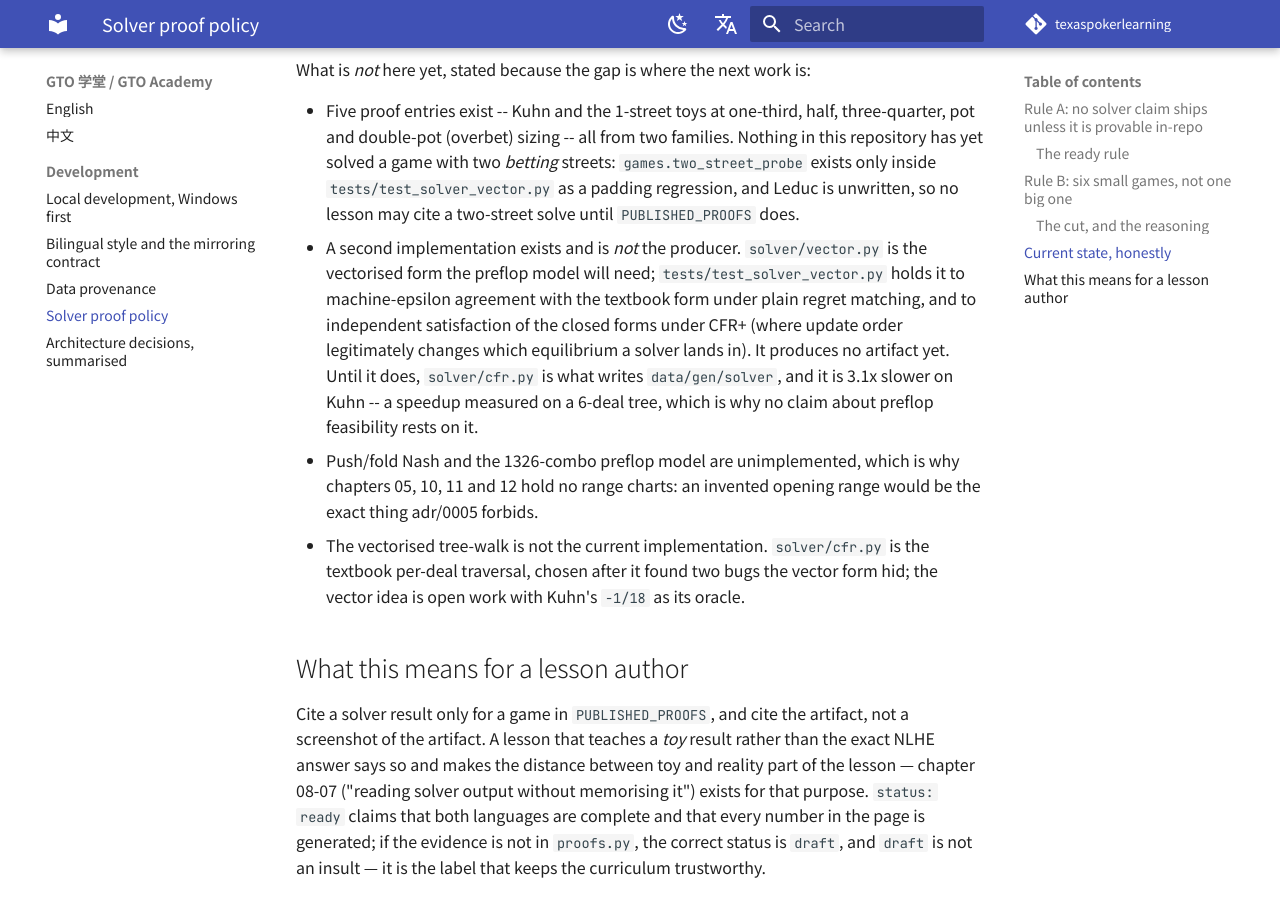
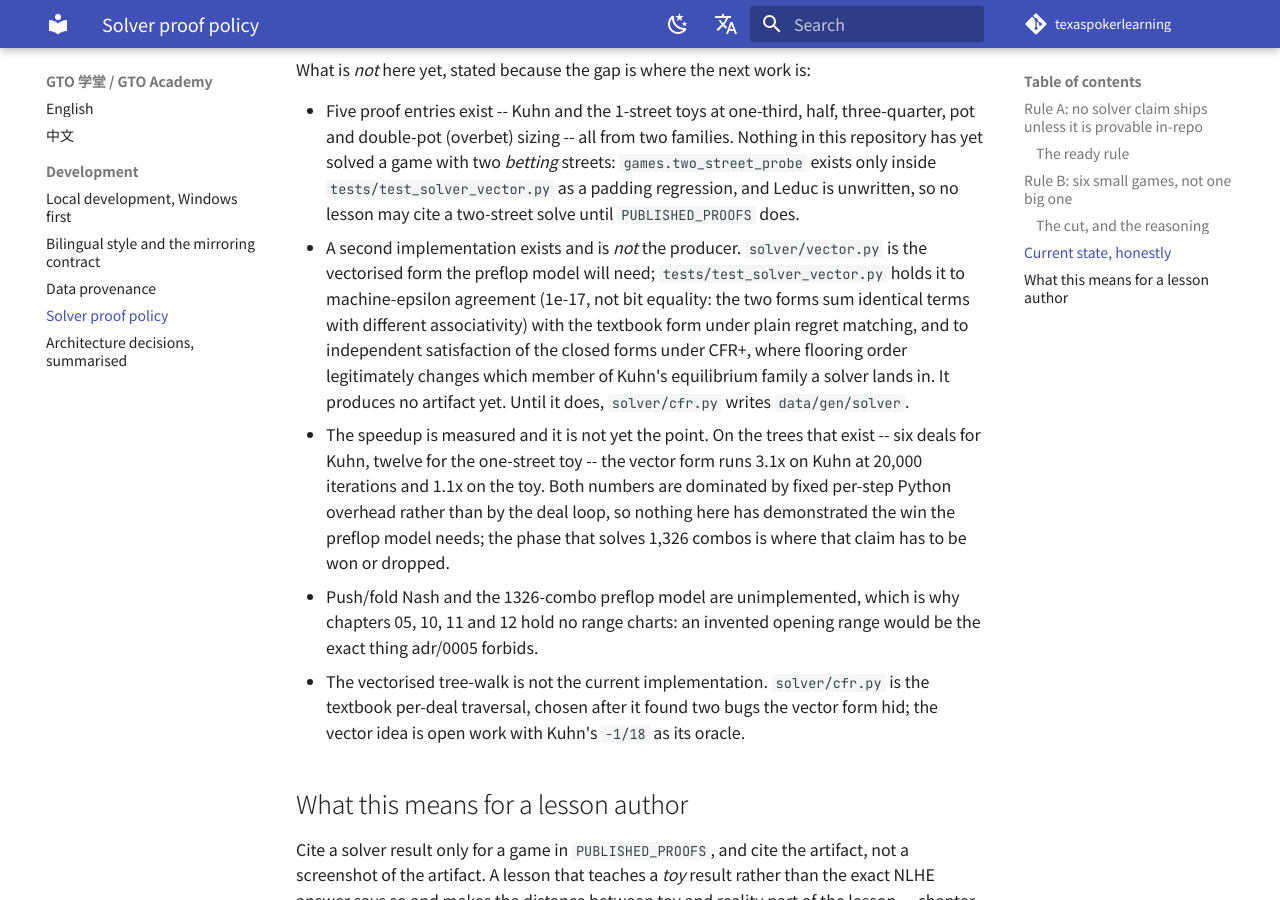
Before and after one commit to RolandHuang17/texaspokerlearning, an MkDocs documentation site: the page built from docs/development/solver-proof-policy.md, in a window 1280 px wide and 900 px high, scrolled down 3623 px. Built offline with MkDocs 1.6.1 and Material for MkDocs 9.7.7, drawn with Linux system fonts in a browser that asks for light colours; comment, search, counter and statistics services are not loaded.

Commit message:
A1 follow-up: the honest speedup sentence, and a live per-node mask removal
solver-proof-policy.md now records what was actually measured: the vector form runs 3.1x on Kuhn at
20k iterations and 1.1x on the one-street toy, and timing two steps of each puts both at ~0.2ms --
meaning those totals are fixed per-step Python cost rather than the deal loop. With six-deal trees
there is no evidence yet that vectorisation buys what the preflop model needs, so that is stated
instead of letting a single number imply a demonstrated capability.

Also deletes the per-node action mask, which could never mask anything: it was built as ones() at
exactly the width of the slice that reads it, so indexing it by action returned an all-True column.
The column-count collision it aimed at is prevented by the gather's own width slice; the padding
hazard it pointed at is handled where it bites, in current_matrix, which fills padded columns with an
even split so no read turns "this action is not here" into "probability zero".

Co-Authored-By: Claude <noreply@anthropic.com>

```diff
--- a/docs/development/solver-proof-policy.md
+++ b/docs/development/solver-proof-policy.md
@@ -127,11 +127,16 @@ What is *not* here yet, stated because the gap is where the next work is:
   ``tests/test_solver_vector.py`` as a padding regression, and Leduc is unwritten, so no lesson may cite
   a two-street solve until `PUBLISHED_PROOFS` does.
 - A second implementation exists and is *not* the producer. `solver/vector.py` is the vectorised form the
-  preflop model will need; `tests/test_solver_vector.py` holds it to machine-epsilon agreement with the
-  textbook form under plain regret matching, and to independent satisfaction of the closed forms under
-  CFR+ (where update order legitimately changes which equilibrium a solver lands in). It produces no
-  artifact yet. Until it does, `solver/cfr.py` is what writes `data/gen/solver`, and it is 3.1x slower on
-  Kuhn -- a speedup measured on a 6-deal tree, which is why no claim about preflop feasibility rests on it.
+  preflop model will need; `tests/test_solver_vector.py` holds it to machine-epsilon agreement (1e-17,
+  not bit equality: the two forms sum identical terms with different associativity) with the textbook
+  form under plain regret matching, and to independent satisfaction of the closed forms under CFR+, where
+  flooring order legitimately changes which member of Kuhn's equilibrium family a solver lands in. It
+  produces no artifact yet. Until it does, `solver/cfr.py` writes `data/gen/solver`.
+- The speedup is measured and it is not yet the point. On the trees that exist -- six deals for Kuhn,
+  twelve for the one-street toy -- the vector form runs 3.1x on Kuhn at 20,000 iterations and 1.1x on the
+  toy. Both numbers are dominated by fixed per-step Python overhead rather than by the deal loop, so
+  nothing here has demonstrated the win the preflop model needs; the phase that solves 1,326 combos is
+  where that claim has to be won or dropped.
 - Push/fold Nash and the 1326-combo preflop model are unimplemented, which is why chapters 05, 10, 11
   and 12 hold no range charts: an invented opening range would be the exact thing adr/0005 forbids.
 - The vectorised tree-walk is not the current implementation. `solver/cfr.py` is the textbook per-deal
```
Also changed, not shown: docs/zh/04-bet-sizing/multiple-sizes-one-street.md (+7 -7 lines), 1 other file.
